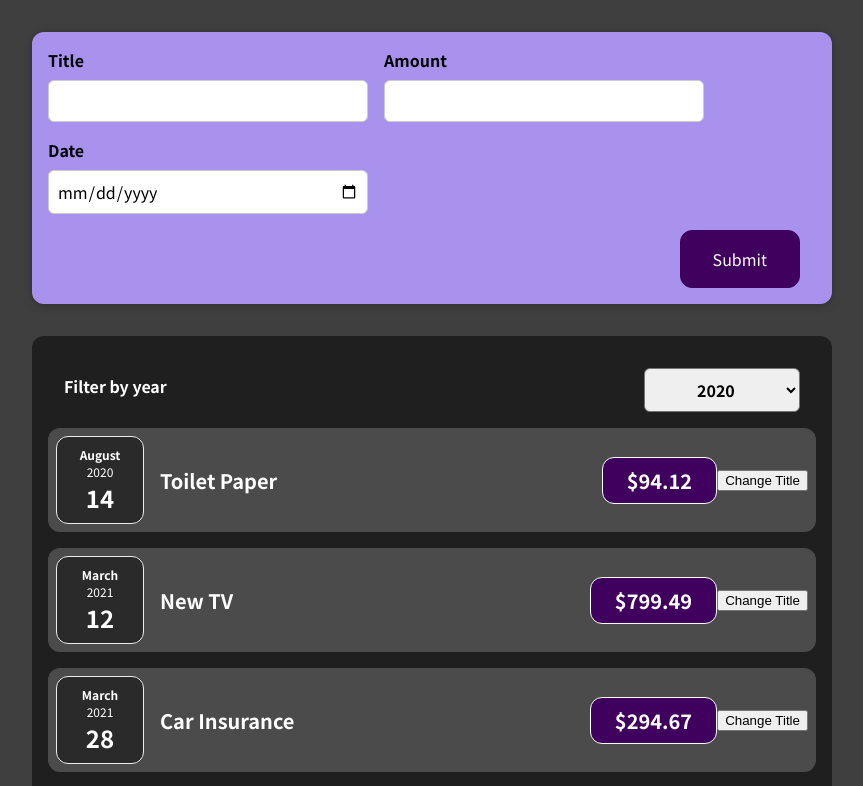
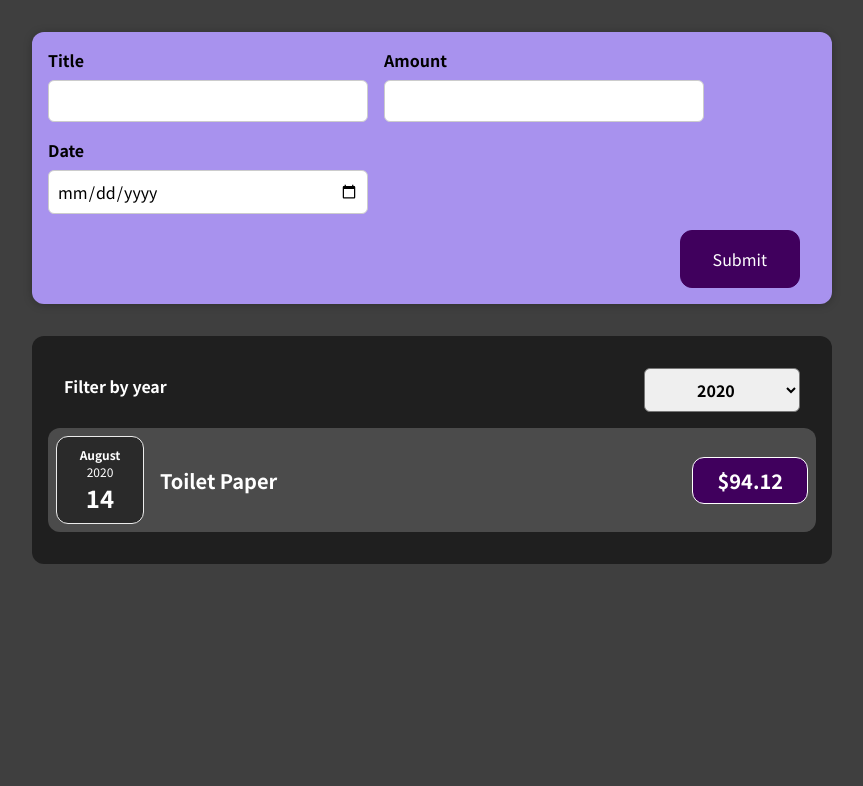
Before and after one commit to A-Qudsi/ReactProjects, a React (Create React App) app in the folder 01-starting-setup/: page / in a window 1280 px wide. Shown: the top 786 px of the page, without its empty margins (208-1071 px from the left). Built offline with nearby package versions, Linux system fonts and the light colour scheme.

Commit message:
filtered Map

```diff
--- a/01-starting-setup/src/App.js
+++ b/01-starting-setup/src/App.js
@@ -1,20 +1,15 @@
+import React, {useState} from 'react'
 import Expenses from './components/Expenses/Expenses'
 import NewExpense from './components/NewExpense/NewExpense'
 
-const App = () => {
-
-  const expenses = [
+const DUMMY_EXPENSES = [
   {
     id: "e1",
     title: "Toilet Paper",
     amount: 94.12,
     date: new Date(2020, 7, 14),
   },
-    { id: "e2",
-      title: "New TV",
-      amount: 799.49,
-      date: new Date(2021, 2, 12)
-    },
+  { id: "e2", title: "New TV", amount: 799.49, date: new Date(2021, 2, 12) },
   {
     id: "e3",
     title: "Car Insurance",
@@ -29,10 +24,16 @@ const App = () => {
   },
 ];
 
+
+const App = () => {
+
+  const [expenses, setExpenses] = useState(DUMMY_EXPENSES);
+
   const addExpenseHandler = expense => {
-    console.log('In App.js');
-    console.log(expense)
-  }
+    setExpenses(prevExpenses => {
+      return [expense, ...prevExpenses]
+    })
+  };
 
   return (
     <div>
--- a/01-starting-setup/src/components/Expenses/ExpenseItem.js
+++ b/01-starting-setup/src/components/Expenses/ExpenseItem.js
@@ -1,4 +1,4 @@
-import React, { useState } from 'react'
+import React from 'react'
 import './ExpenseItem.css'
 import ExpenseDate from "./ExpenseDate";
 import Card from '../UI/Card'
@@ -6,22 +6,22 @@ import Card from '../UI/Card'
 
 const ExpenseItem = (props) => {
 
-  const [title, setTitle] = useState(props.title); //returns array first value is inital, second value is a function with the changed element. We deconstruct to assign variable
+  // const [title, setTitle] = useState(props.title); //returns array first value is inital, second value is a function with the changed element. We deconstruct to assign variable
 
-  // we use const because we are not assinging a new value using the = operator. the function handles that. so using const is fine.
+  // // we use const because we are not assinging a new value using the = operator. the function handles that. so using const is fine.
 
-  const clickHandler = () => {
-    setTitle('Updated!');
-  };
+  // const clickHandler = () => {
+  //   setTitle('Updated!');
+  // };
 
     return (
       <Card className="expense-item">
         <ExpenseDate date={props.date} />
         <div className="expense-item__description">
-          <h2>{title}</h2>
+          <h2>{props.title}</h2>
           <div className="expense-item__price">${props.amount}</div>
         </div>
-        <button onClick={clickHandler}>Change Title</button>
+        {/* <button onClick={clickHandler}>Change Title</button> */}
       </Card>
     );
 }
--- a/01-starting-setup/src/components/Expenses/Expenses.js
+++ b/01-starting-setup/src/components/Expenses/Expenses.js
@@ -12,6 +12,10 @@ const Expenses = (props) => {
         setFilterdYear(yearSelected)
     }
 
+      const filteredExpensesYears = props.expenses.filter(
+        (expense) => expense.date.getFullYear().toString() === filteredYear
+      );
+
     return (
       <div>
         <Card className="expenses">
@@ -19,18 +23,14 @@ const Expenses = (props) => {
             selected={filteredYear}
             onYearSelected={addYearSelected}
           />
-          {props.expenses
-            ? props.expenses.map((expense) => {
-                return (
+          {filteredExpensesYears.map((expense) => (
             <ExpenseItem
               key={expense.id}
               title={expense.title}
               amount={expense.amount}
               date={expense.date}
             />
-                );
-              })
-            : null}
+          ))}
         </Card>
       </div>
     );
```
Also changed, not shown: 1 other file (tests, documents, lock files or other folders). Lines whose indentation alone changed are shown as unchanged.
